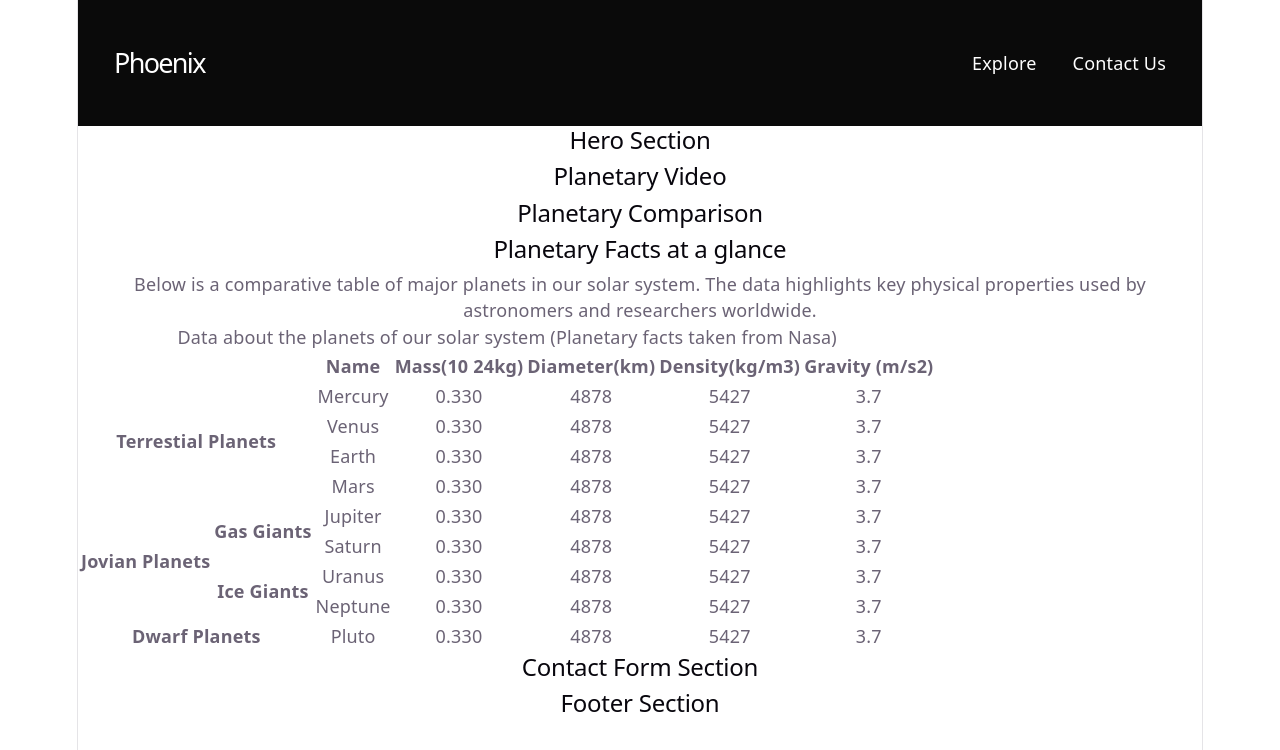
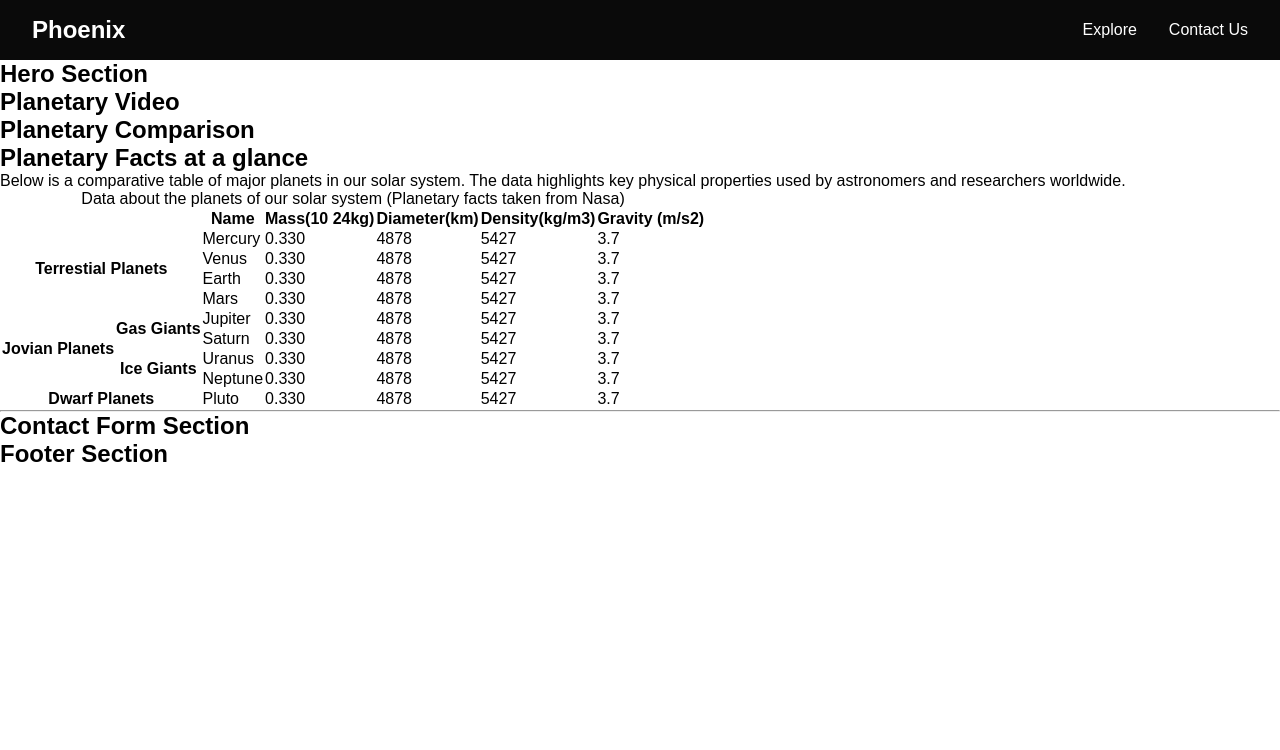
Before and after one commit to Father-rbb/Phoenix-TSA, a React (Vite) app: page / in a window 1280 px wide. Shown: the top 750 px of the page. Built offline with nearby package versions, Linux system fonts and the light colour scheme.

Commit message:
Final base structure ready for team

```diff
--- a/src/components/PlanetaryFacts/PlanetaryFacts.jsx
+++ b/src/components/PlanetaryFacts/PlanetaryFacts.jsx
@@ -1,5 +1,6 @@
 function PlanetaryFacts() {
   return (
+    <>
     <section id="planetary-facts">
       <h2>Planetary Facts at a glance</h2>
 
@@ -109,6 +110,8 @@
         </table>
 
       </section>
+      <hr />
+      </>
 
 
   );
--- a/src/index.css
+++ b/src/index.css
@@ -1,111 +1,9 @@
-:root {
-  --text: #6b6375;
-  --text-h: #08060d;
-  --bg: #fff;
-  --border: #e5e4e7;
-  --code-bg: #f4f3ec;
-  --accent: #aa3bff;
-  --accent-bg: rgba(170, 59, 255, 0.1);
-  --accent-border: rgba(170, 59, 255, 0.5);
-  --social-bg: rgba(244, 243, 236, 0.5);
-  --shadow:
-    rgba(0, 0, 0, 0.1) 0 10px 15px -3px, rgba(0, 0, 0, 0.05) 0 4px 6px -2px;
-
-  --sans: system-ui, 'Segoe UI', Roboto, sans-serif;
-  --heading: system-ui, 'Segoe UI', Roboto, sans-serif;
-  --mono: ui-monospace, Consolas, monospace;
-
-  font: 18px/145% var(--sans);
-  letter-spacing: 0.18px;
-  color-scheme: light dark;
-  color: var(--text);
-  background: var(--bg);
-  font-synthesis: none;
-  text-rendering: optimizeLegibility;
-  -webkit-font-smoothing: antialiased;
-  -moz-osx-font-smoothing: grayscale;
-
-  @media (max-width: 1024px) {
-    font-size: 16px;
-  }
-}
-
-@media (prefers-color-scheme: dark) {
-  :root {
-    --text: #9ca3af;
-    --text-h: #f3f4f6;
-    --bg: #16171d;
-    --border: #2e303a;
-    --code-bg: #1f2028;
-    --accent: #c084fc;
-    --accent-bg: rgba(192, 132, 252, 0.15);
-    --accent-border: rgba(192, 132, 252, 0.5);
-    --social-bg: rgba(47, 48, 58, 0.5);
-    --shadow:
-      rgba(0, 0, 0, 0.4) 0 10px 15px -3px, rgba(0, 0, 0, 0.25) 0 4px 6px -2px;
-  }
-
-  #social .button-icon {
-    filter: invert(1) brightness(2);
-  }
+* {
+  margin: 0;
+  padding: 0;
+  box-sizing: border-box;
 }
 
 body {
-  margin: 0;
+  font-family: sans-serif;
 }
-
-#root {
-  width: 1126px;
-  max-width: 100%;
-  margin: 0 auto;
-  text-align: center;
-  border-inline: 1px solid var(--border);
-  min-height: 100svh;
-  display: flex;
-  flex-direction: column;
-  box-sizing: border-box;
-}
-
-h1,
-h2 {
-  font-family: var(--heading);
-  font-weight: 500;
-  color: var(--text-h);
-}
-
-h1 {
-  font-size: 56px;
-  letter-spacing: -1.68px;
-  margin: 32px 0;
-  @media (max-width: 1024px) {
-    font-size: 36px;
-    margin: 20px 0;
-  }
-}
-h2 {
-  font-size: 24px;
-  line-height: 118%;
-  letter-spacing: -0.24px;
-  margin: 0 0 8px;
-  @media (max-width: 1024px) {
-    font-size: 20px;
-  }
-}
-p {
-  margin: 0;
-}
-
-code,
-.counter {
-  font-family: var(--mono);
-  display: inline-flex;
-  border-radius: 4px;
-  color: var(--text-h);
-}
-
-code {
-  font-size: 15px;
-  line-height: 135%;
-  padding: 4px 8px;
-  background: var(--code-bg);
-}
```
